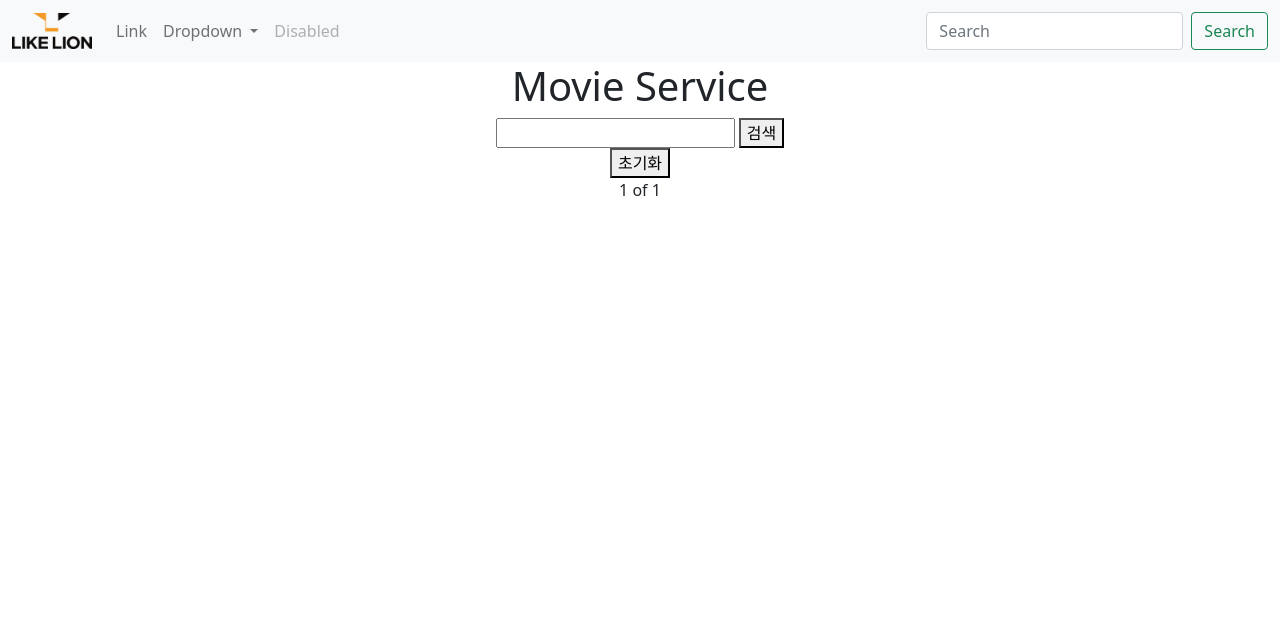
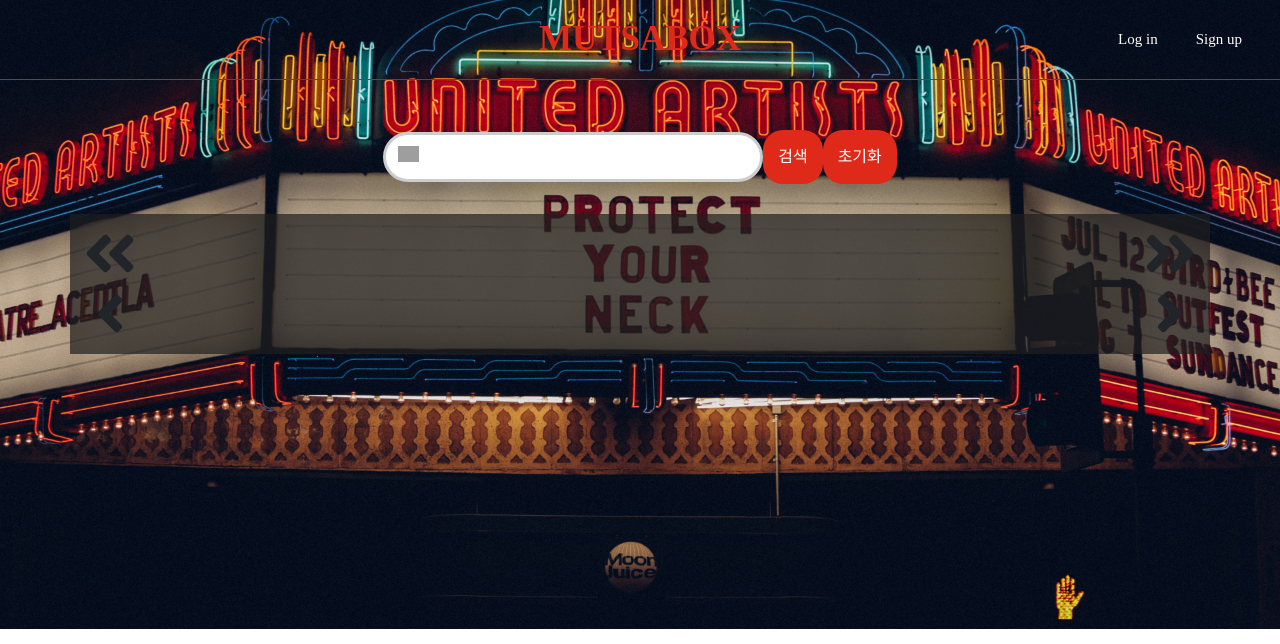
Before and after one commit to iamjaewhan/LikeLion_hufs_4, a Django app: page / in a window 1280 px wide. Shown: the top 644 px of the page. Run offline with Django 3.2, Linux system fonts and the light colour scheme; data that the repository does not hold is empty; some libraries are stand-ins or nearby versions; some web fonts are replaced; grey boxes are pictures that could not be loaded.

Commit message:
Feat : main page css 적용

```diff
--- a/movie_service/movie_service/templates/base.html
+++ b/movie_service/movie_service/templates/base.html
@@ -14,84 +14,134 @@
       integrity="sha384-MrcW6ZMFYlzcLA8Nl+NtUVF0sA7MsXsP1UyJoMp4YLEuNSfAP+JcXn/tWtIaxVXM"
       crossorigin="anonymous"
     ></script>
+    <link href="https://use.fontawesome.com/releases/v5.0.6/css/all.css" rel="stylesheet">
+
     <title>Movie Service</title>
     <style>
+      @keyframes Palette {
+        0% {
+          background: #90f1ef;
+        }
+        25% {
+          background: #ffd6e0;
+        }
+        50% {
+          background: #ffef9f;
+        }
+        75% {
+          background: #c1fba4;
+        }
+        100% {
+          background: #cddafd;
+        }
+      }
+      @font-face {
+        font-family: "GongGothicMedium";
+        src: url("https://cdn.jsdelivr.net/gh/projectnoonnu/noonfonts_20-10@1.0/GongGothicMedium.woff")
+          format("woff");
+        font-weight: normal;
+        font-style: normal;
+      }
+      @font-face {
+        font-family: "Pretendard-Regular";
+        src: url("https://cdn.jsdelivr.net/gh/Project-Noonnu/noonfonts_2107@1.1/Pretendard-Regular.woff")
+          format("woff");
+        font-weight: 400;
+        font-style: normal;
+      }
+
+      @font-face {
+        font-family: "paybooc-Bold";
+        src: url("https://cdn.jsdelivr.net/gh/projectnoonnu/noonfonts_20-07@1.0/paybooc-Bold.woff")
+          format("woff");
+        font-weight: normal;
+        font-style: normal;
+      }
+
+      * {
+        font-family: "paybooc-Bold";
+        margin: 0;
+        padding: 0;
+      }
+
       body {
         text-align: center;
+        margin: 0;
+        padding: 0;
+        background-image: url("/static/theater.jpg");
+        background-size: cover;
+        background-repeat: no-repeat;
+        background-position: center center;
+        height: 100%;
+        overflow: auto;
+
       }
-      .logo {
-        width: 80px;
+      .base-root{
+
+      }
+
+      .nav-bar {
+        width: 100%;
+        display: flex;
+        justify-content: space-between;
+        align-items: center;
+        border-bottom: solid 1px rgb(77, 77, 77);
+        font-size: 10px;
+        height: 80px;
+      }
+      .member-tap{
+        display: flex;
+        justify-content: space-evenly;
+        width: 200px;
+        font-size: 15px;
+
+      }
+      .navbar-brand{
+        display: flex;
+        justify-content: center;
+        font-size: 35px;
+        margin: 0;
+        padding: 0;
+        color:  #df2a1a;
+        font-weight: 900;
+      }
+      .navbar-brand:hover{
+        color:  #df2a1a;
+
+      }
+      .container {
+        padding: 0;
+        width: 100%;
+      }
+      .member-btn {
+        color: white;
+        text-decoration: none;
+        transition: all 0.3s ease 0s;
+
+      }
+      .member-btn:hover{
+        color:  #df2a1a;
       }
     </style>
   </head>
   <body>
-    {% load static %}
+    <div class="base-root">
+      {% load static %}
+      <div class="nav-bar">
+        <div class="member-tap">
 
-    <nav class="navbar navbar-expand-lg navbar-light bg-light">
-      <div class="container-fluid">
+        </div>
         <a class="navbar-brand" href="{% url 'index' %}"
-          ><img class="logo" src="{% static 'likelion.png' %}" alt=""
-        /></a>
-        <button
-          class="navbar-toggler"
-          type="button"
-          data-bs-toggle="collapse"
-          data-bs-target="#navbarSupportedContent"
-          aria-controls="navbarSupportedContent"
-          aria-expanded="false"
-          aria-label="Toggle navigation"
-        >
-          <span class="navbar-toggler-icon"></span>
-        </button>
-        <div class="collapse navbar-collapse" id="navbarSupportedContent">
-          <ul class="navbar-nav me-auto mb-2 mb-lg-0">
-            <li class="nav-item">
-              <a class="nav-link" href="#">Link</a>
-            </li>
-            <li class="nav-item dropdown">
-              <a
-                class="nav-link dropdown-toggle"
-                href="#"
-                id="navbarDropdown"
-                role="button"
-                data-bs-toggle="dropdown"
-                aria-expanded="false"
-              >
-                Dropdown
-              </a>
-              <ul class="dropdown-menu" aria-labelledby="navbarDropdown">
-                <li><a class="dropdown-item" href="#">Action</a></li>
-                <li><a class="dropdown-item" href="#">Another action</a></li>
-                <li><hr class="dropdown-divider" /></li>
-                <li>
-                  <a class="dropdown-item" href="#">Something else here</a>
-                </li>
-              </ul>
-            </li>
-            <li class="nav-item">
-              <a
-                class="nav-link disabled"
-                href="#"
-                tabindex="-1"
-                aria-disabled="true"
-                >Disabled</a
-              >
-            </li>
-          </ul>
-          <form class="d-flex">
-            <input
-              class="form-control me-2"
-              type="search"
-              placeholder="Search"
-              aria-label="Search"
-            />
-            <button class="btn btn-outline-success" type="submit">
-              Search
-            </button>
-          </form>
+        ><div>MUTSABOX</div></a>
+
+        <div class="member-tap">
+          <a class="member-btn"
+          href="{% url "account:login" %}">Log in</a>
+          <a class="member-btn" href="{% url "account:signup" %}">Sign up</a>
+
         </div>
       </div>
-    </nav>
-    <div class="container">{% block content %}{% endblock %}</div>
+      <div class="container">{% block content %}{% endblock %}</div>
+    </div>
   </body>
 </html>
--- a/movie_service/movies/templates/index.html
+++ b/movie_service/movies/templates/index.html
@@ -1,34 +1,177 @@
 {% extends 'base.html' %} {% block content %}
 
-<h1>Movie Service</h1>
+<style>
+  .root {
+    display: flex;
+    justify-content: center;
+    flex-direction: column;
+    margin-top: 30px;
+  }
+  .movie-list-box {
+    display: flex;
+    justify-content: center;
+    margin-top: 10px;
+  }
+  .movie-list {
+    display: flex;
+    justify-content: center;
 
-<form action="" method="get">
-  <input type="text" name="search" value="{{ search }}" />
-  <button type="submit">검색</button>
+    display: flex;
+    flex-wrap: wrap;
+    width: 1000px;
+  }
+  a {
+    color: white;
+    text-decoration: none;
+  }
+  a:hover {
+    color: white;
+    text-decoration: none;
+  }
+  .movie-list-container {
+    display: flex;
+    justify-content: center;
+    align-items: center;
+    background-color: rgba(31, 31, 31, 0.7);
+    padding: 10px;
+    margin: 30px 0 50px;
+  }
+
+  .movie-container {
+    margin: 15px;
+    border: solid 3px white;
+    transition: all 0.3s ease 0s;
+  }
+  .movie-container:hover {
+    border: solid 3px #df2a1a;
+    color: #e1483a;
+  }
+  .movie-title {
+    font-size: 14px;
+  }
+  .movie-previous {
+    width: 100px;
+  }
+  .movie-next {
+    width: 100px;
+  }
+  .movie-poster {
+    width: 100%;
+  }
+  .fas {
+    font-size: 60px;
+  }
+  .input-container {
+    display: flex;
+    justify-content: center;
+    align-items: center;
+    margin-top: 20px;
+  }
+  .search {
+    width: 380px;
+    box-sizing: border-box;
+    border: 3px solid #ccc;
+    border-radius: 30px;
+    font-size: 16px;
+    background-color: white;
+    background-image: url("https://ifh.cc/g/J9L7Jl.png");
+    background-size: 21px;
+    background-position: 12px 11px;
+    background-repeat: no-repeat;
+    padding: 10px 18px 10px 48px;
+    transition: all 0.3s ease 0s;
+  }
+  .search:focus {
+    outline: none;
+    border: 3px solid #df2a1a;
+  }
+  .search-btn {
+    color: #fff !important;
+    text-transform: uppercase;
+    text-decoration: none;
+    background: #df2a1a;
+    padding: 15px;
+    border-radius: 20px;
+    display: inline-block;
+    border: none;
+    transition: all 0.3s ease 0s;
+    cursor: pointer;
+  }
+  .search-btn:hover {
+    background: #85150b;
+  }
+  .initialize-btn {
+    color: #fff !important;
+    text-transform: uppercase;
+    text-decoration: none;
+    background: #df2a1a;
+    padding: 15px;
+    border-radius: 20px;
+    display: inline-block;
+    border: none;
+    transition: all 0.3s ease 0s;
+    cursor: pointer;
+  }
+  .initialize-btn:hover {
+    background: #85150b;
+  }
+  #activated-arrow:hover {
+    transition: all 0.3s ease 0s;
+    color: #df2a1a;
+  }
+</style>
+
+<div class="root">
+  <div class="input-container">
+    <form action="" style="display: flex; align-items: center" method="get">
+      <input class="search" type="text" name="search" value="{{ search }}" />
+      <button class="search-btn" type="submit">검색</button>
     </form>
-<a href="{% url 'index' %}"><button type="init">초기화</button></a>
+    <a href="{% url 'index' %}"
+      ><button class="initialize-btn" type="init">초기화</button></a
+    >
+  </div>
+  <div class="movie-list-container">
+    <div class="movie-previous">
+      {% if movies.has_previous %}
+      <a href="?page=1"
+        ><i class="fas fa-angle-double-left" id="activated-arrow"></i
+      ></a>
+      <a href="?page={{movies.previous_page_number}}"
+        ><i class="fas fa-angle-left" id="activated-arrow"></i
+      ></a>
+      {% else %}
+      <i class="fas fa-angle-double-left"></i>
+      <i class="fas fa-angle-left"></i>
+      {% endif %}
+    </div>
 
-<div>
+    <div class="movie-list-box">
+      <div class="movie-list">
         {% for movie in movies %}
-  <a href="{% url 'movies:detail' movie.id %}">
-    <img src="{{movie.poster_url}}" />
-    <div>{{ movie.title_kor }}</div>
+        <a class="movie-container" href="{% url 'movies:detail' movie.id %}">
+          <img class="movie-poster" src="{{movie.poster_url}}" />
+          <div class="movie-title">{{ movie.title_kor }}</div>
         </a>
         {% endfor %}
       </div>
+    </div>
 
-<div class="paginator">
-  {% if movies.has_previous %}
-  <a href="?page=1">처음</a>
-  <a href="?page={{movies.previous_page_number}}">이전</a>
+    <div class="movie-next">
+      {% if movies.has_next %}
+      <a href="?page={{movies.next_page_number}}"
+        ><i class="fas fa-angle-right" id="activated-arrow"></i>
+      </a>
+      <a href="?page={{movies.paginator.num_pages}}"
+        ><i class="fas fa-angle-double-right" id="activated-arrow"></i>
+      </a>
+      {% else %}
+      <i class="fas fa-angle-double-right"></i>
+      <i class="fas fa-angle-right"></i>
+
       {% endif %}
-  <span>{{movies.number}}</span>
-  <span>of</span>
-  <span>{{movies.paginator.num_pages}}</span>
-  {% if movies.has_next %}
-  <a href="?page={{movies.next_page_number}}">다음</a>
-  <a href="?page={{movies.paginator.num_pages}}">마지막</a>
-  {% endif %}
+    </div>
+  </div>
 </div>
 
 {% endblock %}
```
Also changed, not shown: movie_service/movies/static/theater.jpg (added), movie_service/movies/static/theater1.jpg (added). Lines whose indentation alone changed are shown as unchanged.
